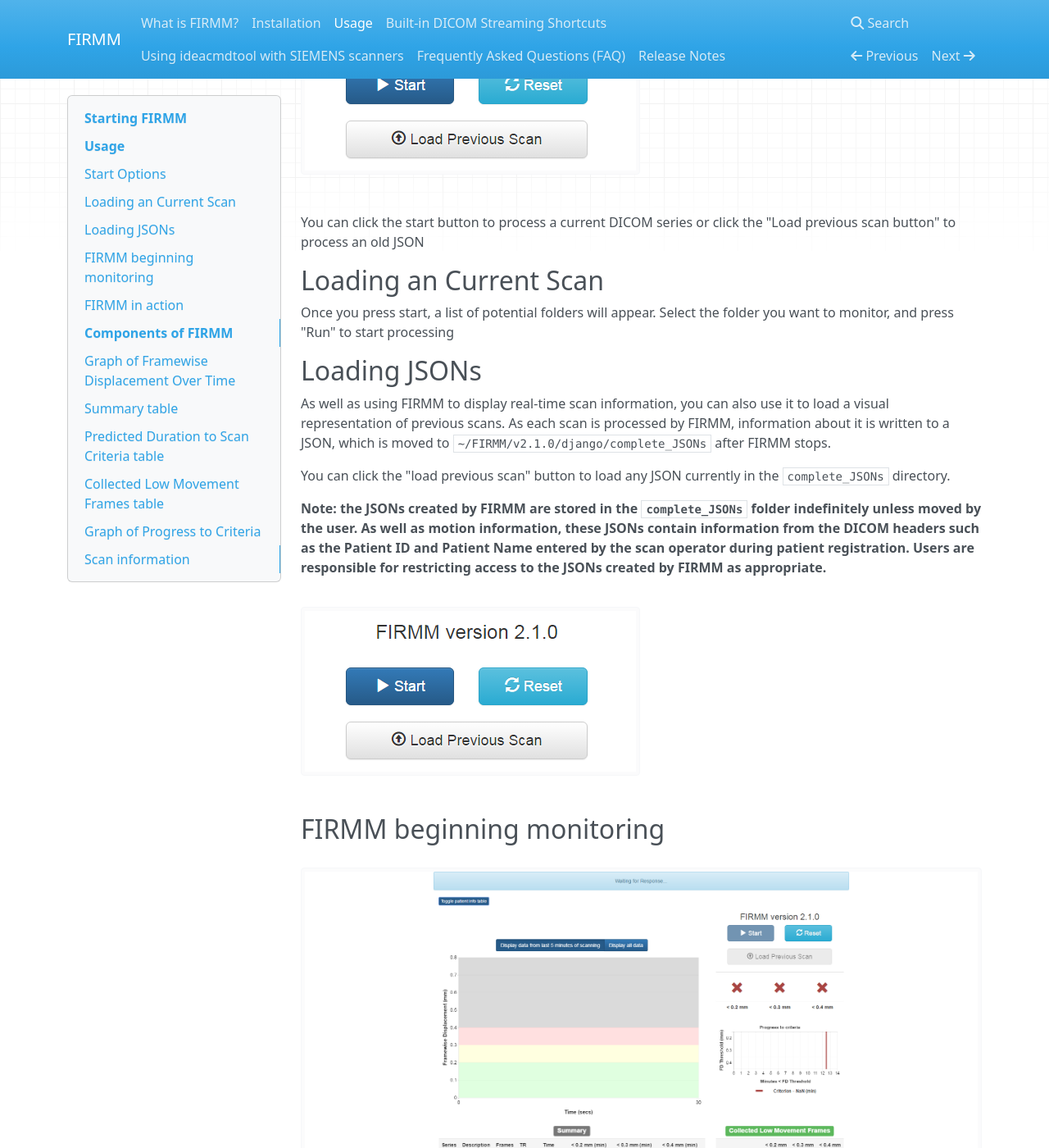
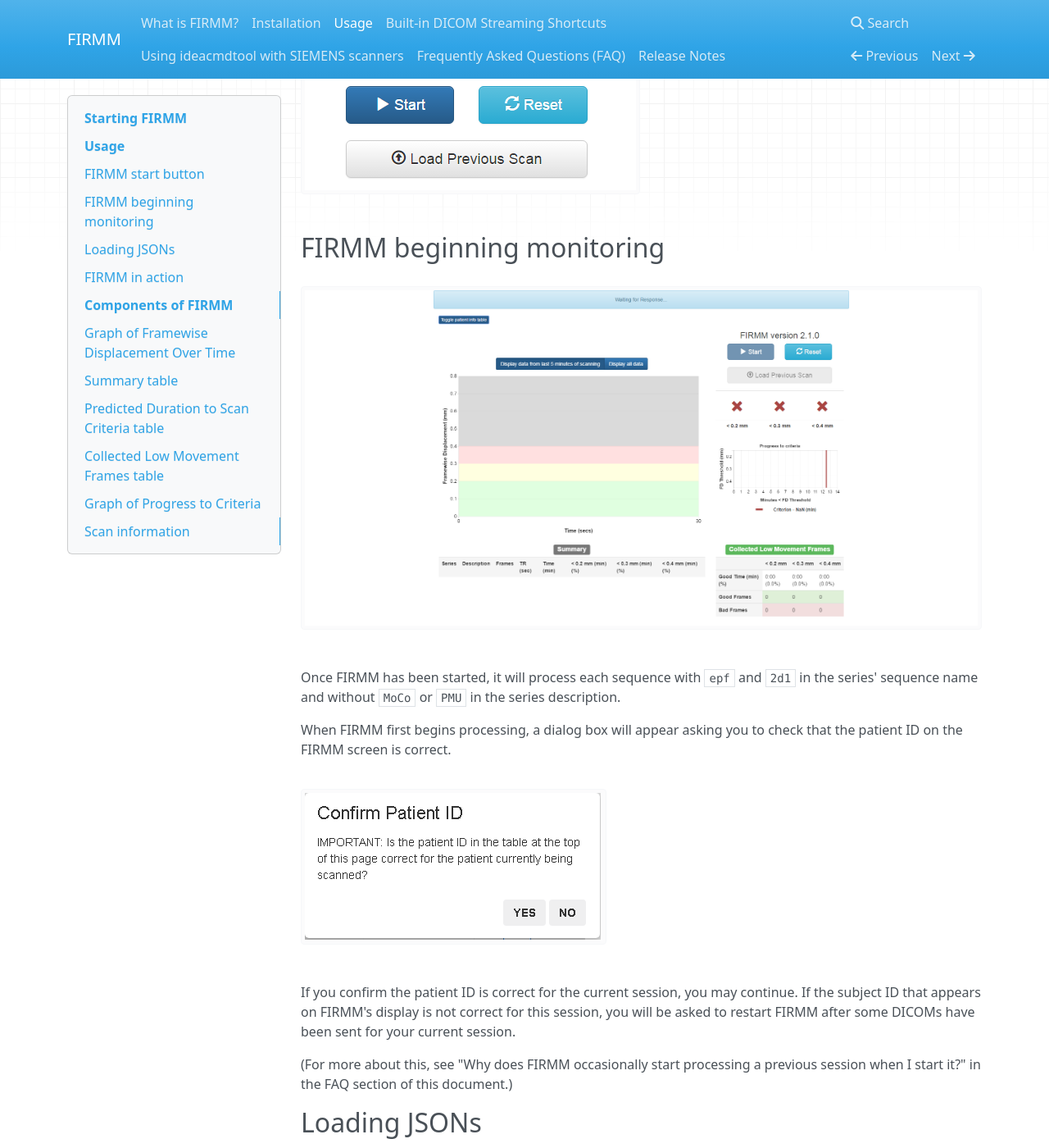
Before and after one commit to FIRMMsoftware/firmm_docs, an MkDocs documentation site: the page built from docs/FIRMM_USAGE.md, in a window 1280 px wide and 1400 px high, scrolled down 1792 px. Shown: the whole window at 82% size. Built offline with MkDocs 1.6.1, drawn with Linux system fonts in a browser that asks for light colours; nearby versions of some CDN libraries; old or Windows-style settings are respelled for this version of MkDocs; some of the changed text lies outside the part shown.

Commit message:
Reverting commits to wrong branch

```diff
--- a/docs/FIRMM_USAGE.md
+++ b/docs/FIRMM_USAGE.md
@@ -41,17 +41,30 @@ When FIRMM starts, a web browser should open and you should see a screen like th
 
 # Usage
 
-## Start Options
-In the upper right of the browser, there is a set of buttons:
+Once open, you need to click the start button at the top right of the FIRMM GUI window to begin monitoring for DICOMs.
+
+## FIRMM start button
 
 ![FIRMM start button](img/FIRMM_start_button.png)
 
-You can click the start button to process a current DICOM series or click the "Load previous scan button" to process an old JSON
+## FIRMM beginning monitoring
 
-## Loading an Current Scan
-Once you press start, a list of potential folders will appear. Select the folder you want to monitor, and press "Run" to start processing
+![FIRMM after being started](img/FIRMM_started.png)
+
+Once FIRMM has been started, it will process each sequence with `epf` and `2d1` in the series' sequence name and without `MoCo` or `PMU` in the series description.
+
+<div class="page-break"></div>
+
+When FIRMM first begins processing, a dialog box will appear asking you to check that the patient ID on the FIRMM screen is correct.
+
+![Dialog asking user to confirm patient ID](img/popup.png)
+
+If you confirm the patient ID is correct for the current session, you may continue. If the subject ID that appears on FIRMM's display is not correct for this session, you will be asked to restart FIRMM after some DICOMs have been sent for your current session.
+
+(For more about this, see "Why does FIRMM occasionally start processing a previous session when I start it?" in the FAQ section of this document.)
 
 ## Loading JSONs
+
 As well as using FIRMM to display real-time scan information, you can also use it to load a visual representation of previous scans. As each scan is processed by FIRMM, information about it is written to a JSON, which is moved to `~/FIRMM/v2.1.0/django/complete_JSONs` after FIRMM stops.
 
 You can click the "load previous scan" button to load any JSON currently in the `complete_JSONs` directory.
@@ -59,14 +72,6 @@ You can click the "load previous scan" button to load any JSON currently in the
 **Note: the JSONs created by FIRMM are stored in the `complete_JSONs` folder indefinitely unless moved by the user. As well as motion information, these JSONs contain information from the DICOM headers such as the Patient ID and Patient Name entered by the scan operator during patient registration. Users are responsible for restricting access to the JSONs created by FIRMM as appropriate.**
 
 ![Load previous scan button](img/FIRMM_start_button.png)
-
-<div class="page-break"></div>
-
-## FIRMM beginning monitoring
-
-![FIRMM after being started](img/FIRMM_started.png)
-
-Once FIRMM has been started, it will process each sequence with `epf` and `2d1` in the series' sequence name and without `MoCo` or `PMU` in the series description.
 
 <div class="page-break"></div>
 
```
